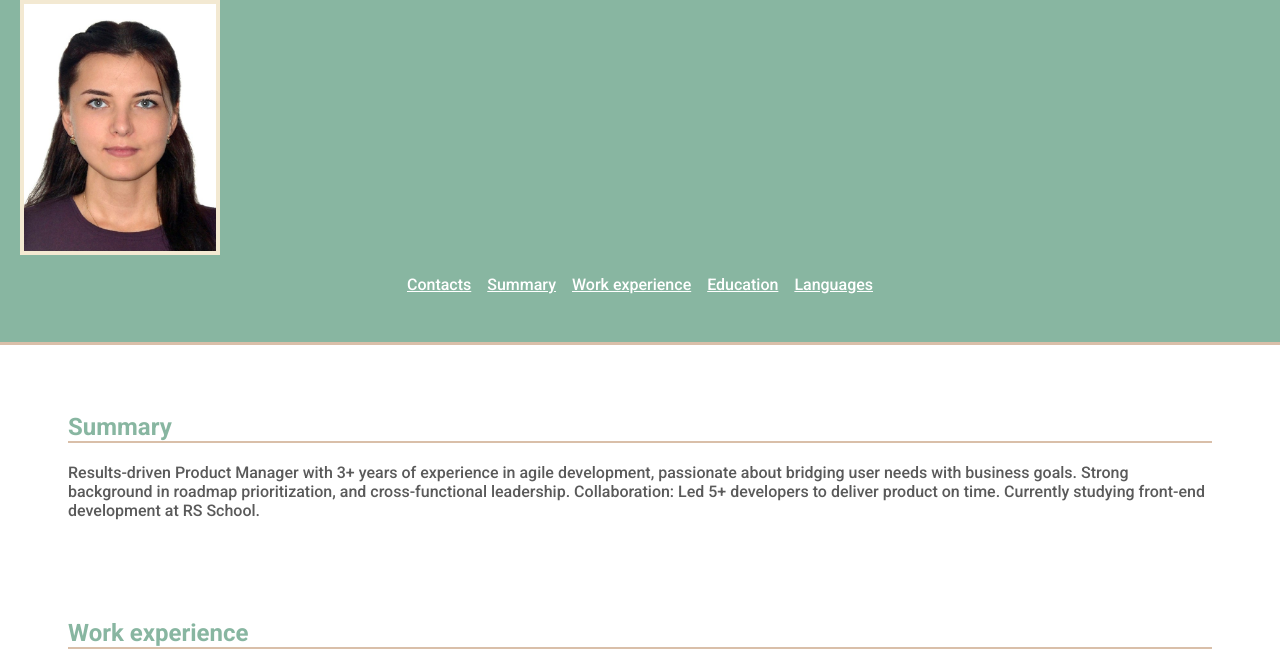
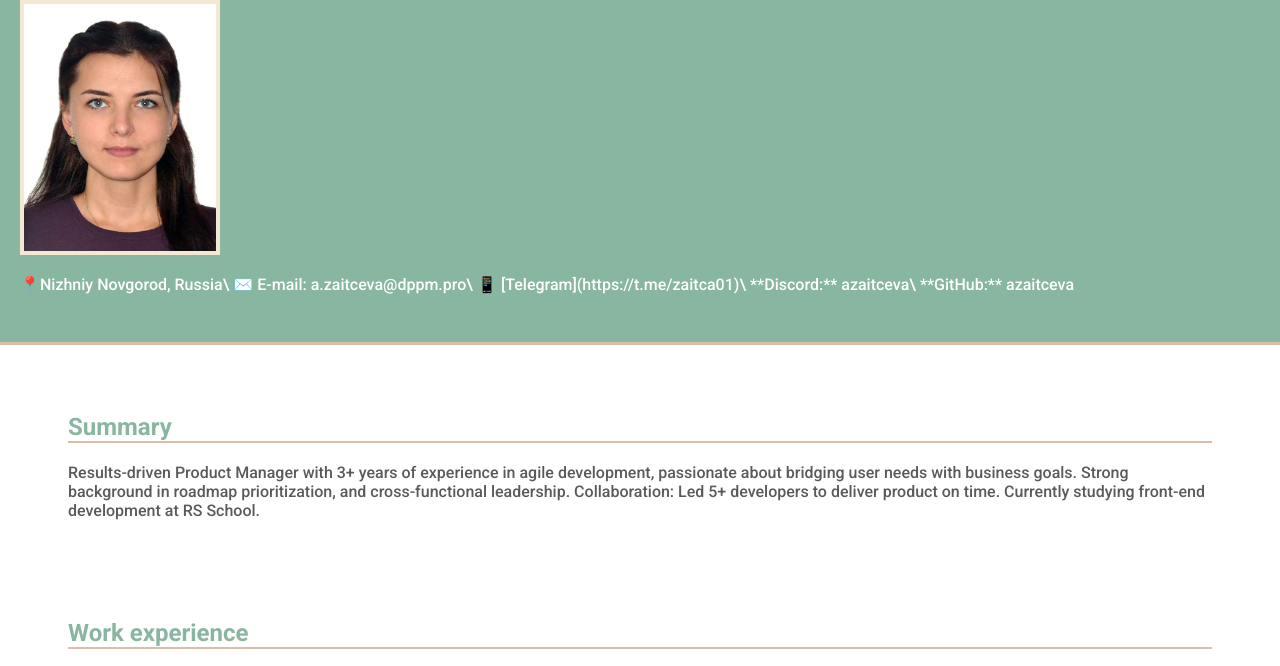
Before and after one commit to azaitceva/rsschool-cv, a plain HTML site: page index.html in a window 1280 px wide. Shown: the part 113-779 px from the top of the page. Drawn offline with Linux system fonts and the light colour scheme.

Commit message:
style: corrected style2

```diff
--- a/index.html
+++ b/index.html
@@ -15,15 +15,13 @@
     <div class="container">
       <h1 id="home">Зайцева Алина Владимировна</h1>
       <img class="profile-img" src="./img/Фото.jpg" alt="Фото Зайцевой А.В.">
-      <nav class="nav"> <!-- Навигация -->
-         <ul class="nav-list">
-           <li class="nav-item"><a href="#contacts" class="nav-link">Contacts</a></li>
-           <li class="nav-item"><a href="#summary" class="nav-link">Summary</a></li>
-           <li class="nav-item"><a href="#Work experience" class="nav-link">Work experience</a></li>
-           <li class="nav-item"><a href="Education" class="nav-link">Education</a></li>
-           <li class="nav-item"><a href="Languages" class="nav-link">Languages</a></li>
-         </ul>
-      </nav>
+      <p>
+        📍Nizhniy Novgorod, Russia\
+        ✉️ E-mail: a.zaitceva@dppm.pro\
+        📱 [Telegram](https://t.me/zaitca01)\
+        **Discord:** azaitceva\
+        **GitHub:** azaitceva
+      </p>
     </div>
   </header>
 
```
